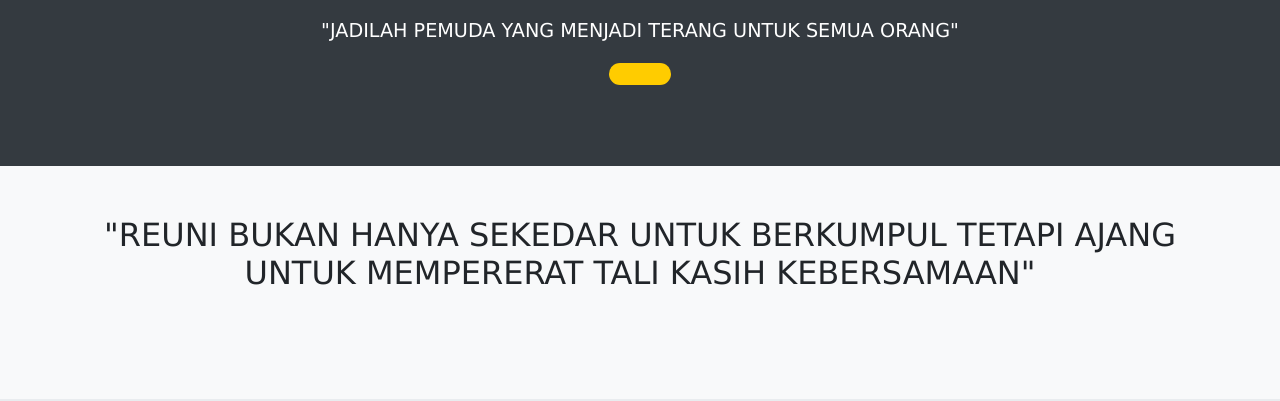
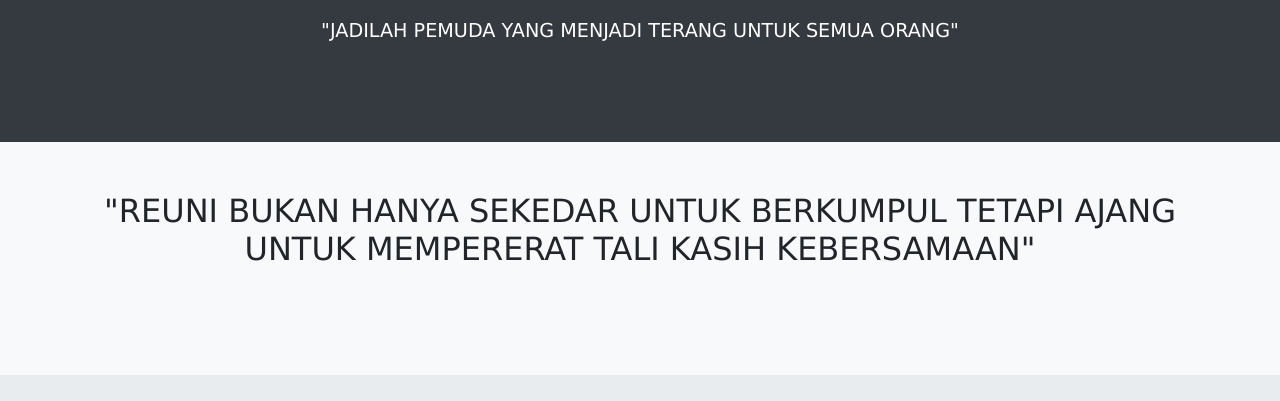
Before and after one commit to yudhaarfan/PEMUDA-REMAJA-, a plain HTML site: page index.html in a window 1280 px wide. Shown: the part 187-588 px from the top of the page. Drawn offline with nearby package versions, Linux system fonts and the light colour scheme.

Commit message:
Add files via upload

```diff
--- a/index.html
+++ b/index.html
@@ -103,7 +103,7 @@
         <div class="container">
             <h1>KEGIATAN PEMUDA/REMAJA </h1>
             <p>"JADILAH PEMUDA YANG MENJADI TERANG UNTUK SEMUA ORANG"</p>
-            <a href="#products" class="btn btn-lg"></a>
+
         </div>
     </section>
 
```
